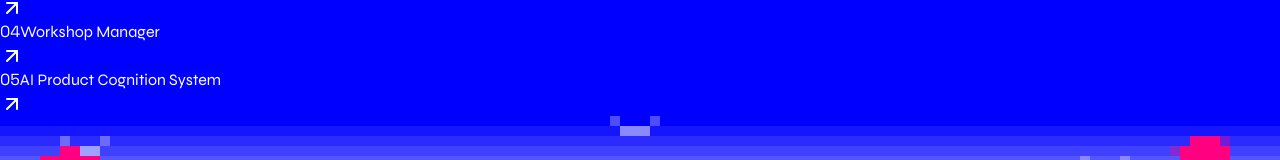
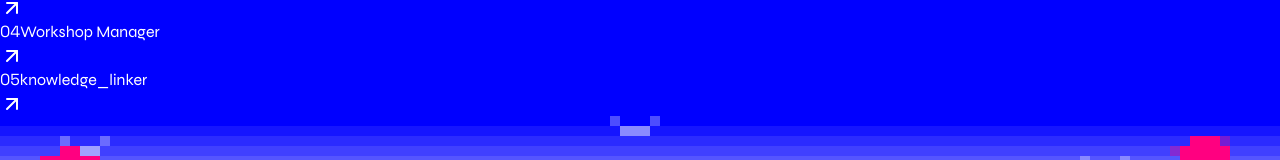
Before and after one commit to G1rRr/g1rrr.github.io, a React (Vite) app: page / in a window 1280 px wide. Shown: the part 422-582 px from the top of the page. Built offline with nearby package versions, Linux system fonts and the light colour scheme; the HTML template or start-up script is replaced by a standard one.

Commit message:
AI Product Cognition System → knowledge_linker

```diff
--- a/src/App.tsx
+++ b/src/App.tsx
@@ -633,7 +633,7 @@ const About = ({ onOpenJanus, onOpenCognition, onOpenMeihua }: { onOpenJanus: ()
     JanusBOT: { action: onOpenJanus },
     "AI Startup Survival": { link: "/ai-startup-survival.html" },
     "Workshop Manager": { link: "/workshop_mobile_v2.html" },
-    "AI Product Cognition System": { action: onOpenCognition },
+    "knowledge_linker": { action: onOpenCognition },
   };
 
   return (
@@ -662,7 +662,7 @@ const About = ({ onOpenJanus, onOpenCognition, onOpenMeihua }: { onOpenJanus: ()
                 "JanusBOT",
                 "AI Startup Survival",
                 "Workshop Manager",
-                "AI Product Cognition System",
+                "knowledge_linker",
               ].map((name, i) => {
                 const handler = projectActions[name];
                 const isClickable = !!handler;
@@ -827,7 +827,7 @@ const JanusDialog: React.FC<{ onClose: () => void }> = ({ onClose }) => {
   );
 };
 
-// --- AI Product Cognition System 提示词展示 ---
+// --- knowledge_linker 提示词展示 ---
 const cognitionPrompt = `你的角色
 不是知识百科，是训练教练
 每次对话聚焦一个训练维度，给我题目，让我先输出，再给结构化反馈
```
